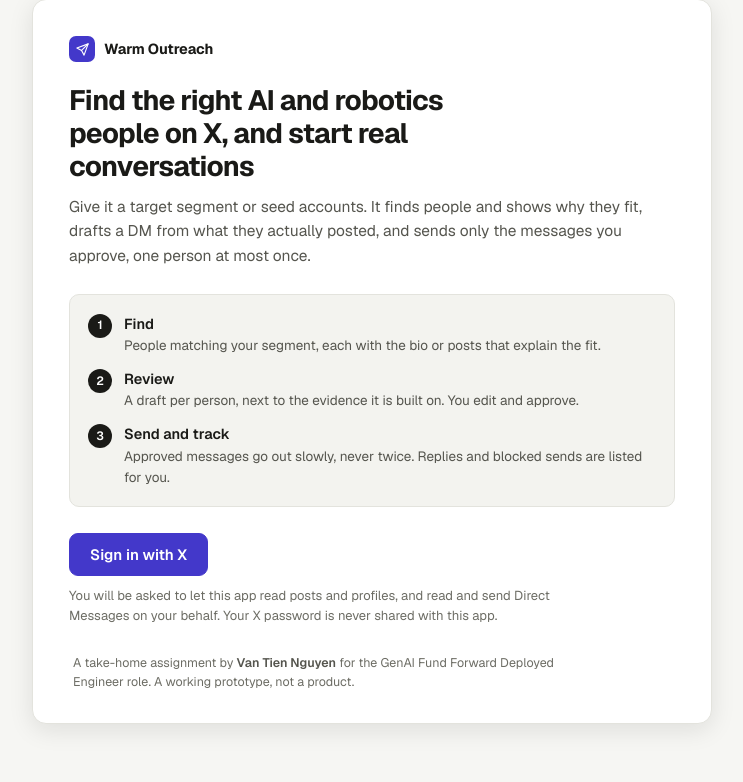
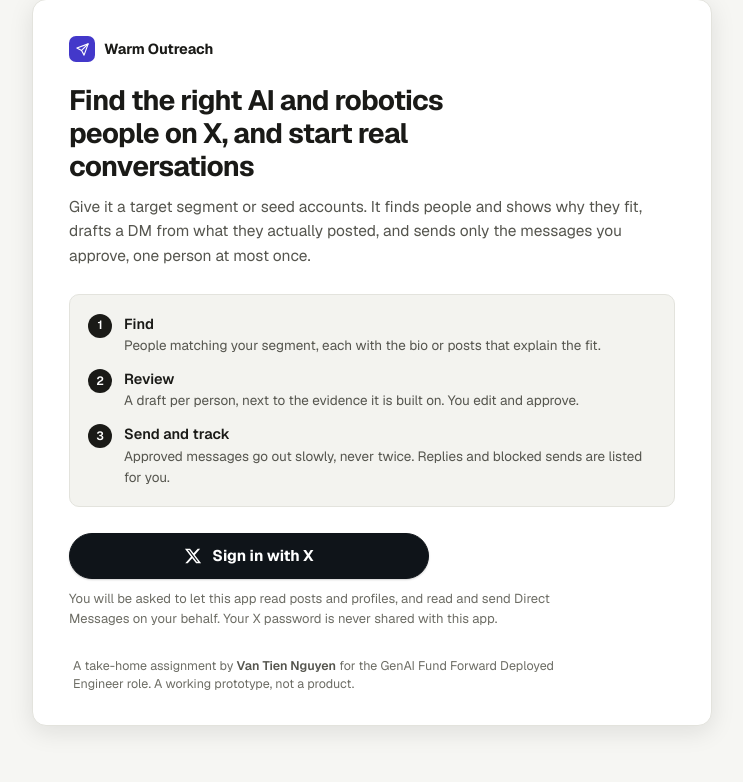
Before and after one commit to vantien06/x-outreach-prototype, a FastAPI app: page / in a window 1280 px wide. Shown: the part 121-903 px from the top of the page, without its empty margins (268-1011 px from the left). Before the commit the page ends 850 px from the top, so only its background shows below. Run offline with FastAPI, Linux system fonts and the light colour scheme; data that the repository does not hold is empty.

Commit message:
Sign in with X button: X logo, black and white pill, wider invite field

```diff
--- a/app/static/style.css
+++ b/app/static/style.css
@@ -589,6 +589,21 @@ a.seed-chip:hover { text-decoration: none; border-color: var(--accent-line); bac
 .skipped-text { flex: 1; min-width: 0; color: var(--text-2); overflow: hidden; text-overflow: ellipsis; white-space: nowrap; }
 .skipped-row form { flex: none; margin: 0; }
 
-.signin { display: flex; flex-direction: column; align-items: flex-start; gap: 12px; margin: 0; }
+.signin { display: flex; flex-direction: column; align-items: flex-start; gap: 12px; margin: 0; width: 100%; }
 .invite-field { width: min(360px, 100%); }
-.invite-field input { font-family: var(--mono); letter-spacing: .02em; }
+.invite-field input { font-family: var(--mono); letter-spacing: .02em; width: 100%; }
+
+/* Sign in with X: X's own black and white, so the logo reads at a glance. */
+.btn.x-signin {
+  width: min(360px, 100%); justify-content: center; gap: 10px;
+  padding: 12px 22px; border-radius: 999px; font-size: 15.5px; font-weight: 650; letter-spacing: -.005em;
+  background: #0f1419; border-color: #0f1419; color: #fff;
+  box-shadow: 0 1px 2px rgba(0, 0, 0, .18);
+  transition: background .12s, border-color .12s, box-shadow .12s, transform .12s;
+}
+.btn.x-signin:hover { background: #272c30; border-color: #272c30; box-shadow: 0 3px 10px rgba(0, 0, 0, .22); }
+.btn.x-signin .x-logo { flex: none; }
+@media (prefers-color-scheme: dark) {
+  .btn.x-signin { background: #fff; border-color: #fff; color: #0f1419; box-shadow: 0 1px 2px rgba(0, 0, 0, .4); }
+  .btn.x-signin:hover { background: #e7e9ea; border-color: #e7e9ea; box-shadow: 0 3px 12px rgba(255, 255, 255, .12); }
+}
--- a/app/templates/base.html
+++ b/app/templates/base.html
@@ -10,7 +10,7 @@
   <link rel="preconnect" href="https://fonts.googleapis.com">
   <link rel="preconnect" href="https://fonts.gstatic.com" crossorigin>
   <link rel="stylesheet" href="https://fonts.googleapis.com/css2?family=Geist:wght@400;500;600;700&family=Geist+Mono:wght@400;500&display=swap">
-  <link rel="stylesheet" href="/static/style.css">
+  <link rel="stylesheet" href="/static/style.css?v=2">
   <script src="https://unpkg.com/htmx.org@2.0.4"></script>
   <script src="/static/app.js" defer></script>
 </head>
--- a/app/templates/login.html
+++ b/app/templates/login.html
@@ -28,7 +28,10 @@
         <input id="f-invite" name="invite" autocomplete="off" autocapitalize="off" spellcheck="false" placeholder="Enter the code you were given">
       </div>
       {% endif %}
-      <button class="btn primary big">Sign in with X</button>
+      <button class="btn x-signin">
+        <svg class="x-logo" viewBox="0 0 24 24" width="18" height="18" aria-hidden="true" focusable="false"><path fill="currentColor" d="M18.244 2.25h3.308l-7.227 8.26 8.502 11.24H16.17l-5.214-6.817L4.99 21.75H1.68l7.73-8.835L1.254 2.25H8.08l4.713 6.231zm-1.161 17.52h1.833L7.084 4.126H5.117z"/></svg>
+        <span>Sign in with X</span>
+      </button>
     </form>
     <p class="muted">You will be asked to let this app read posts and profiles, and read and send Direct Messages
       on your behalf. Your X password is never shared with this app.
```
